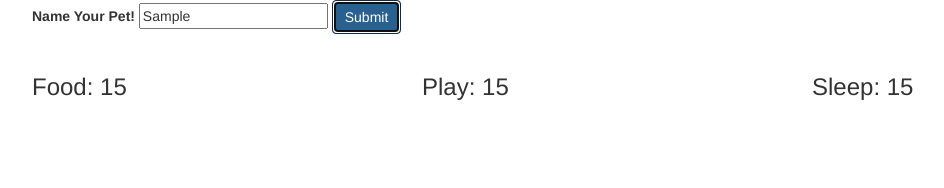
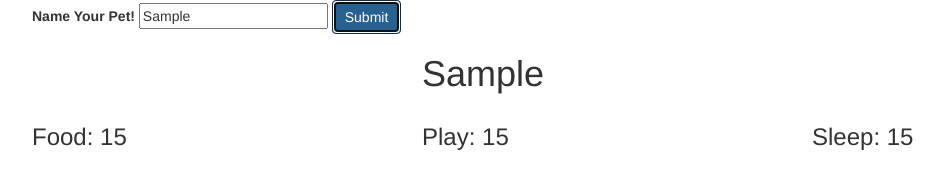
Before and after one commit to Sara-Hamilton/tamagotchi-js, a website built with webpack: page src/index.html in a window 1280 px wide. Both pictures are taken after typing "Sample" into the empty fields and a click on the button "Submit". Shown: the whole page, without its empty margins (38-982 px from the left). Built offline with nearby package versions, Linux system fonts and the light colour scheme.

Commit message:
add name to main.js.

```diff
--- a/src/index.html
+++ b/src/index.html
@@ -19,7 +19,7 @@
           <div class="col-md-4">
           </div>
           <div class="col-md-4">
-            <h3 id="pet-name"></h3>
+            <h1><span id="pet-name"></span></h1>
           </div>
         </div>
         <div class="row">
--- a/src/main.js
+++ b/src/main.js
@@ -4,10 +4,11 @@ import './styles.css';
 $(document).ready(function() {
   $('#name-form').submit(function(event) {
     event.preventDefault();
-    const name = $('#name').val
+    const name = $("#name").val();
 
     let tamagotchi = new Tamagotchi(name);
 
+    $("#pet-name").text(tamagotchi.name);
     $("#food").text(tamagotchi.food);
     $("#play").text(tamagotchi.play);
     $("#sleep").text(tamagotchi.sleep);
```
